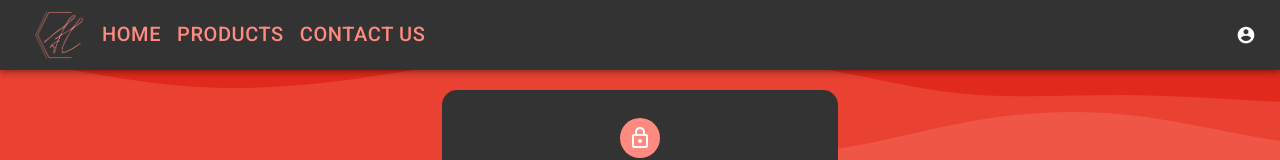
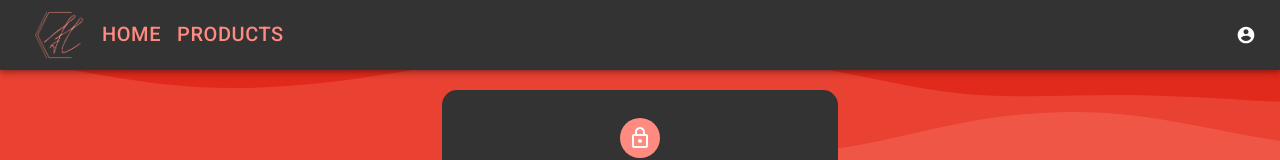
Before and after one commit to trwelk/i-manage, a React (Create React App) app in the folder frontend/: page /shop/signUp in a window 1280 px wide. Shown: the top 160 px of the page. Built offline with nearby package versions, Linux system fonts and the light colour scheme.

Commit message:
remove conctact us

```diff
--- a/frontend/src/components/common/Navbar.js
+++ b/frontend/src/components/common/Navbar.js
@@ -190,9 +190,6 @@ export default function Navbar() {
             {/* <Link to="/shop" className={classes.link}><Button color="secondary" className={classes.navbutton}>
               Shop
             </Button></Link> */}
-            <Link to="/shop/contactUs" className={classes.link}><Button color="secondary" className={classes.navbutton}>
-              Contact Us
-            </Button></Link>
           {/* Uncomment if search is required in navbar */}
           {/* <div className={classes.search}>
             <div className={classes.searchIcon}>
```
